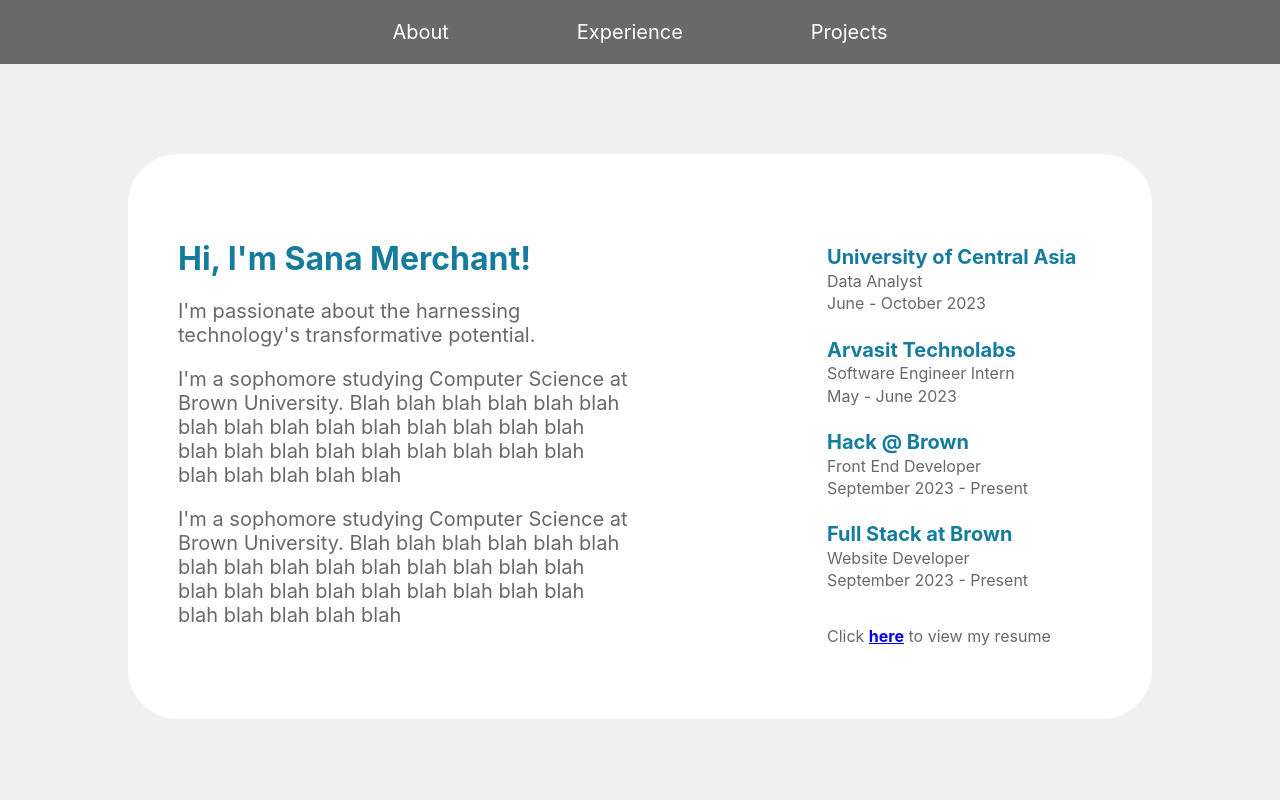
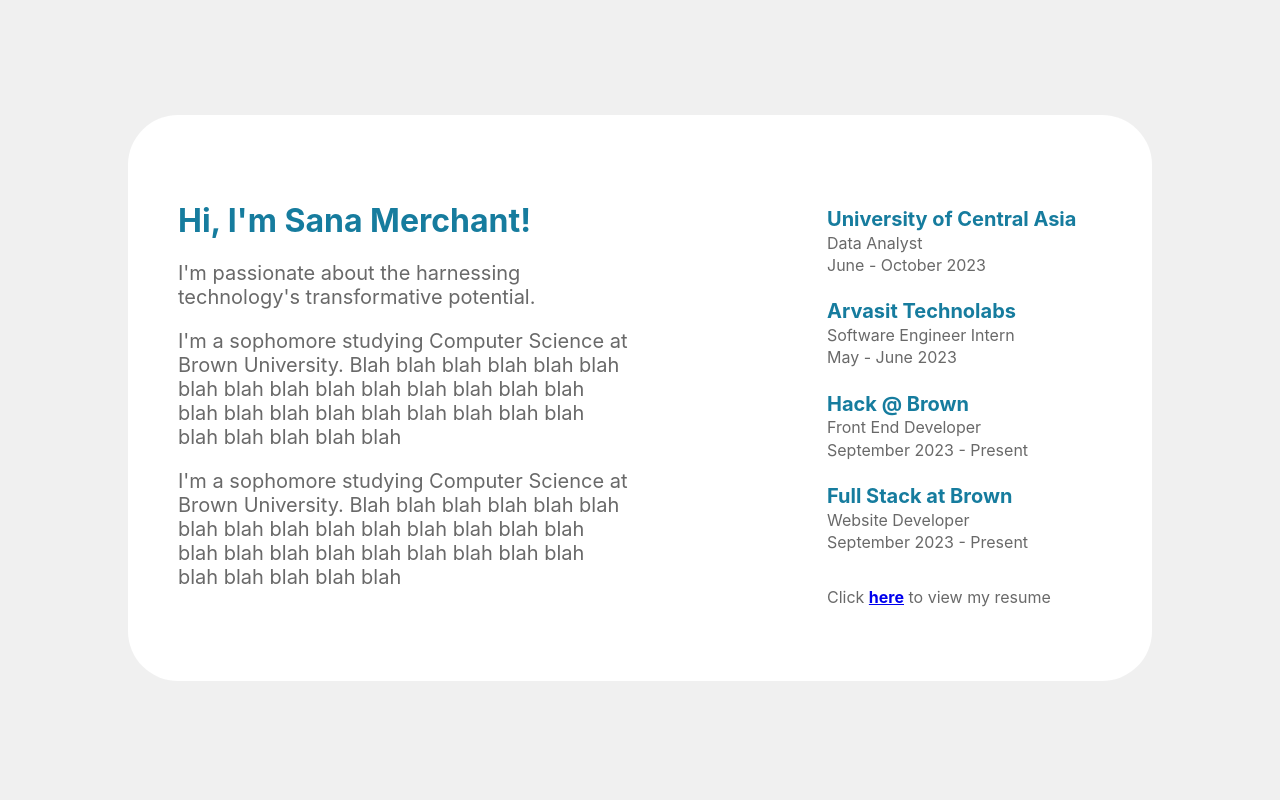
Before and after one commit to sanamerchant/sanamerchant, a React (Create React App) app: page / in a window 1280 px wide. Shown: the top 800 px of the page. Built offline with nearby package versions, Linux system fonts and the light colour scheme.

Commit message:
project grid

```diff
--- a/src/App.tsx
+++ b/src/App.tsx
@@ -16,7 +16,6 @@
         backgroundColor: "#F0F0F0",
       }}
     >
-      <NavBar />
       <About />
       <Projects />
       <Footer />
--- a/src/components/nav/NavBar.tsx
+++ b/src/components/nav/NavBar.tsx
@@ -3,7 +3,6 @@
   return (
     <div className={styles.back}>
       <p className={styles.section}>About</p>
-      <p className={styles.section}>Experience</p>
       <p className={styles.section}>Projects</p>
     </div>
   );
--- a/src/styles/About.module.css
+++ b/src/styles/About.module.css
@@ -5,7 +5,7 @@
     text-align: left;}
 
 .about_box {
-    margin-top: 5%;
+    margin-top: 7%;
     margin-left: 10%;
     margin-right: 10%;
     background-color: white;
```
Also changed, not shown: 1 other file (tests, documents, lock files or other folders).
